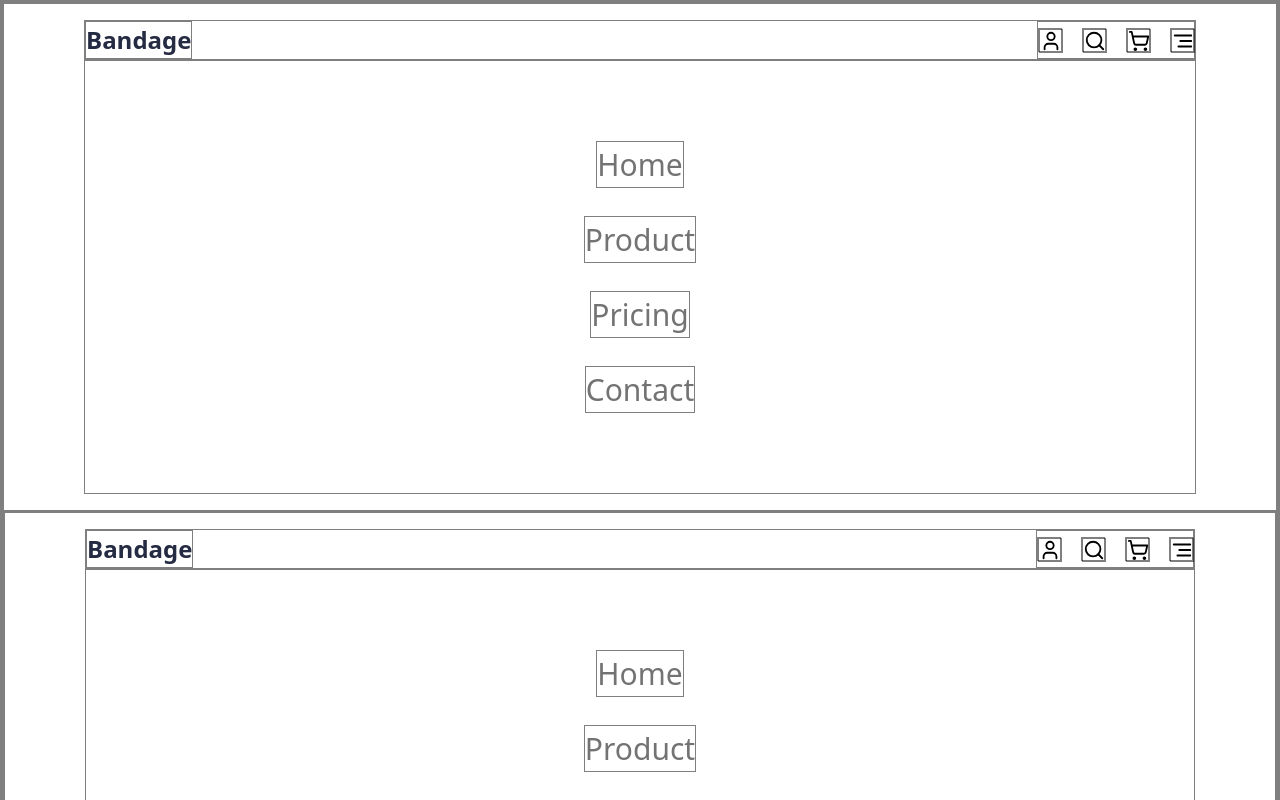
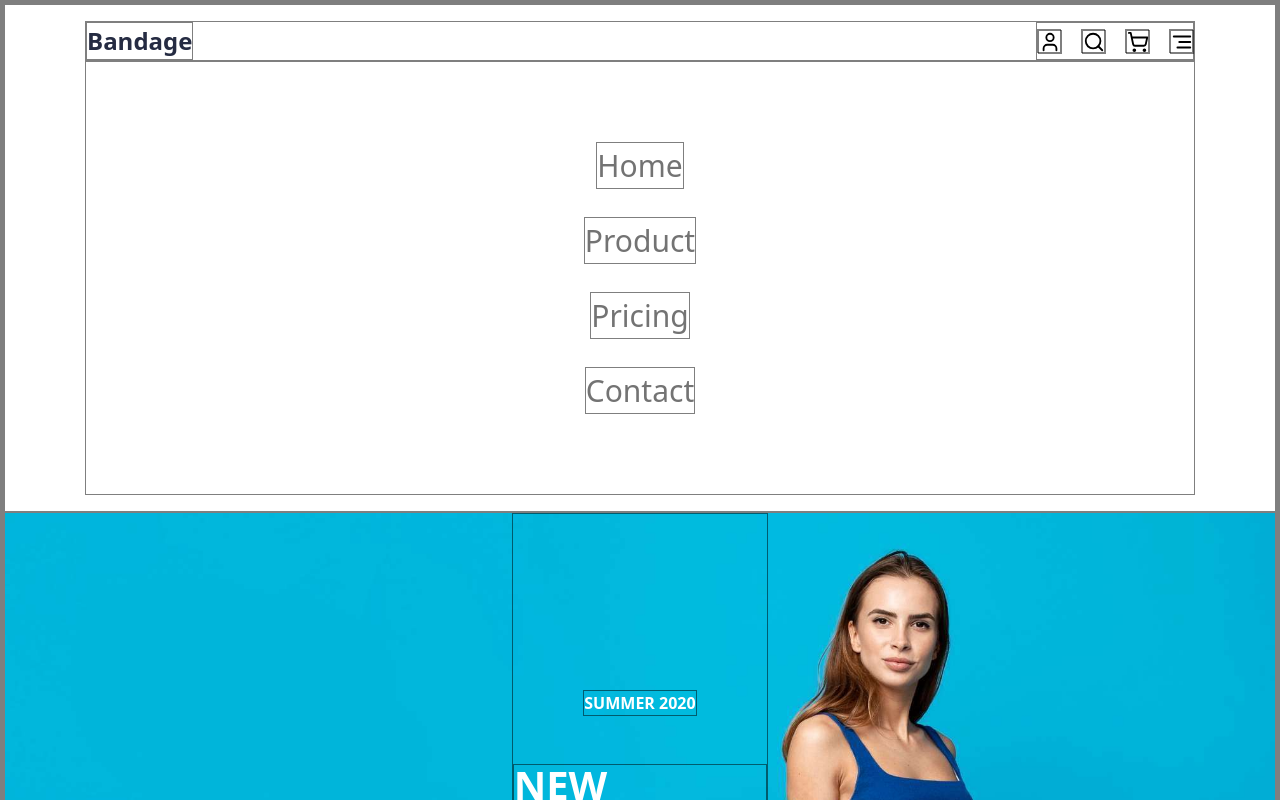
Before and after one commit to serife-yildirim/e-commerce-project, a React (Vite) app: page / in a window 1280 px wide. Shown: the top 800 px of the page. Built offline with nearby package versions, Linux system fonts and the light colour scheme.

Commit message:
remove duplicate Header

```diff
--- a/src/App.jsx
+++ b/src/App.jsx
@@ -2,13 +2,11 @@ import React from "react";
 import { BrowserRouter as Router, Route, Switch } from "react-router-dom";
 import { ToastContainer } from "react-toastify";
 import "react-toastify/dist/ReactToastify.css";
-import Header from "./layout/Header";
 import HomePage from "./Pages/HomePage";
 
 function App() {
   return (
     <Router>
-      <Header />
       <div>
         <Switch>
           <Route exact path="/" component={HomePage} />
```
